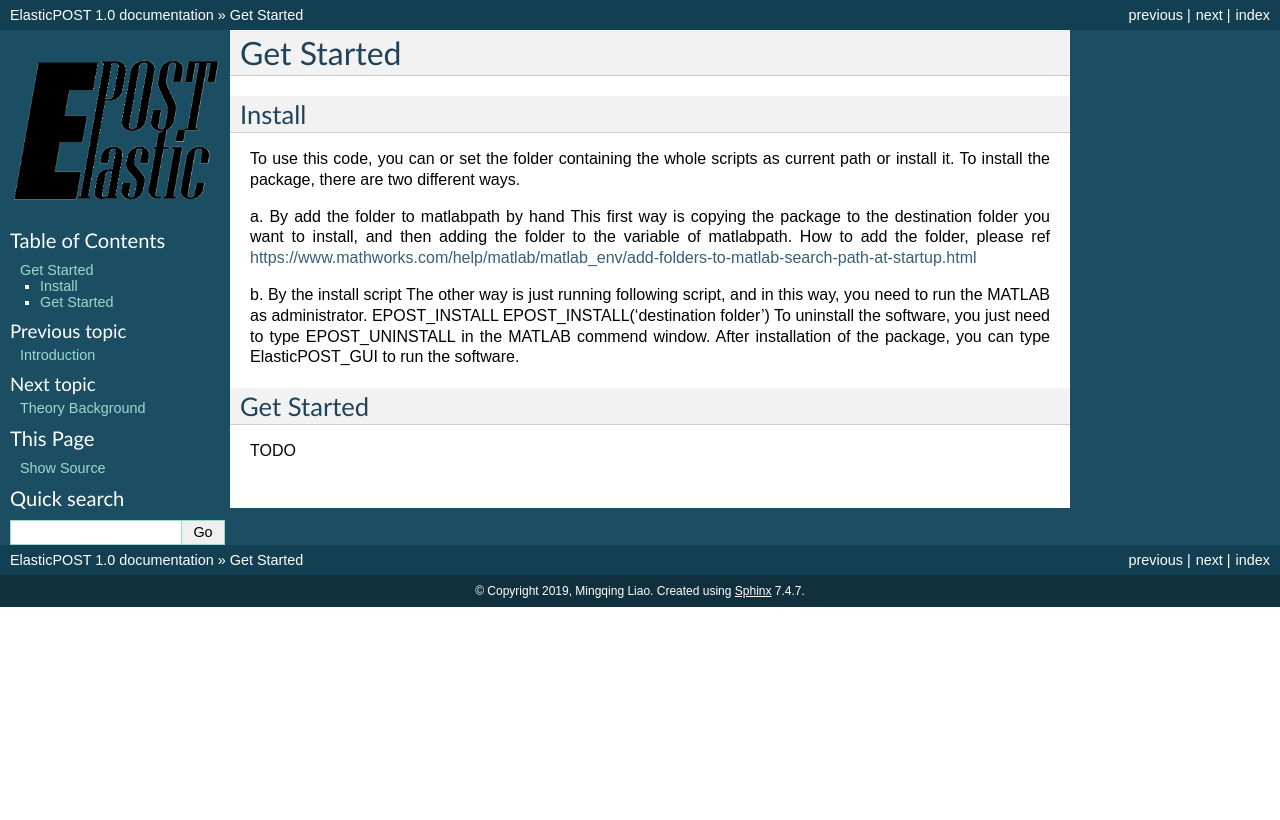
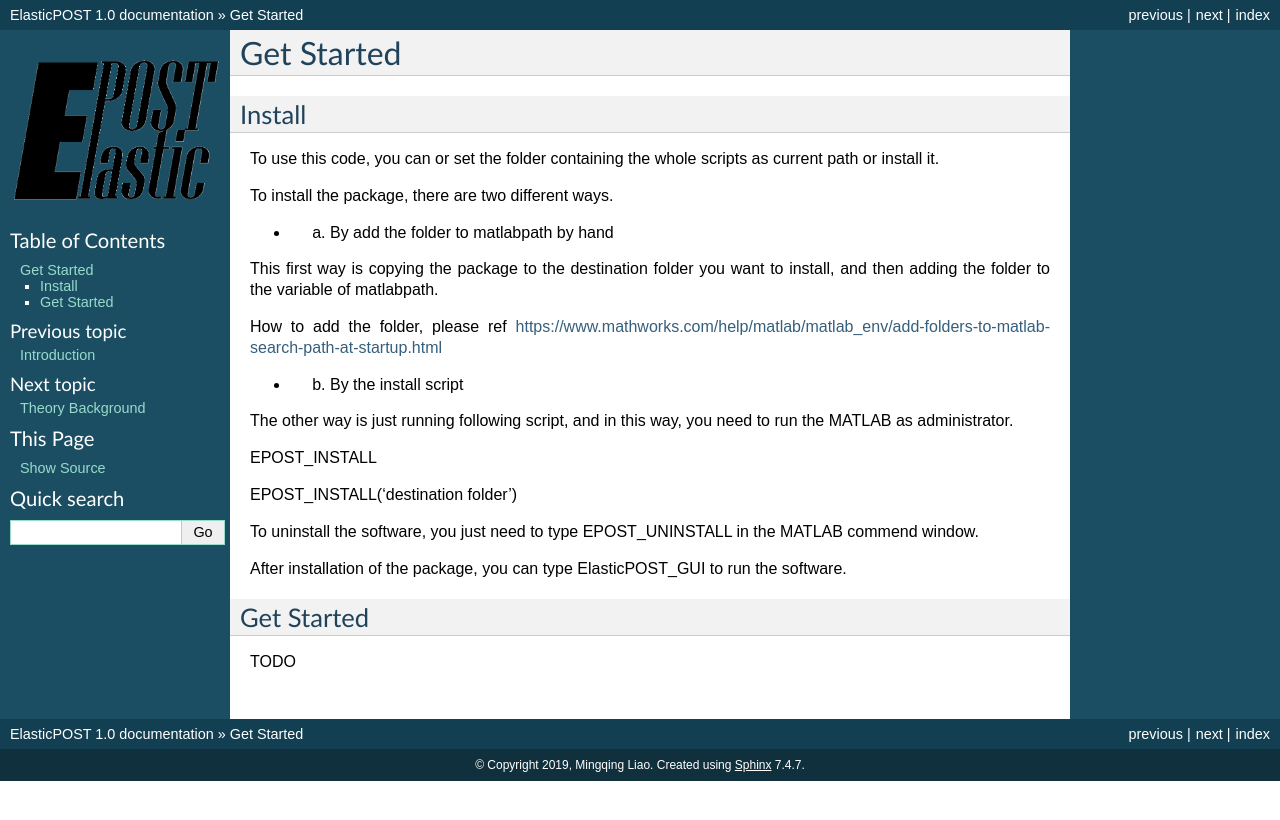
Before and after one commit to hitliaomq/ElasticPOST, a Sphinx documentation site: the page built from docs/GetStart.rst, in a window 1280 px wide. Shown: the top 820 px of the page. Built offline with Sphinx 7.4.7, drawn with Linux system fonts in a browser that asks for light colours; pages that are not in the unit, such as notebooks, are missing from menus.

```diff
--- a/docs/GetStart.rst
+++ b/docs/GetStart.rst
@@ -5,16 +5,23 @@ Get Started
 Install
 -------------
 To use this code, you can or set the folder containing the whole scripts as current path or install it.
+
 To install the package, there are two different ways.
 
-a. By add the folder to matlabpath by hand
-This first way is copying the package to the destination folder you want to install, and then adding the folder to the variable of matlabpath. How to add the folder, please ref https://www.mathworks.com/help/matlab/matlab_env/add-folders-to-matlab-search-path-at-startup.html
+* a. By add the folder to matlabpath by hand
+This first way is copying the package to the destination folder you want to install, and then adding the folder to the variable of matlabpath.
 
-b. By the install script
+How to add the folder, please ref https://www.mathworks.com/help/matlab/matlab_env/add-folders-to-matlab-search-path-at-startup.html
+
+* b. By the install script
 The other way is just running following script, and in this way, you need to run the MATLAB as administrator.
+
 EPOST_INSTALL
+
 EPOST_INSTALL('destination folder')
+
 To uninstall the software, you just need to type EPOST_UNINSTALL in the MATLAB commend window.
+
 After installation of the package, you can type ElasticPOST_GUI to run the software.
 
 
```
